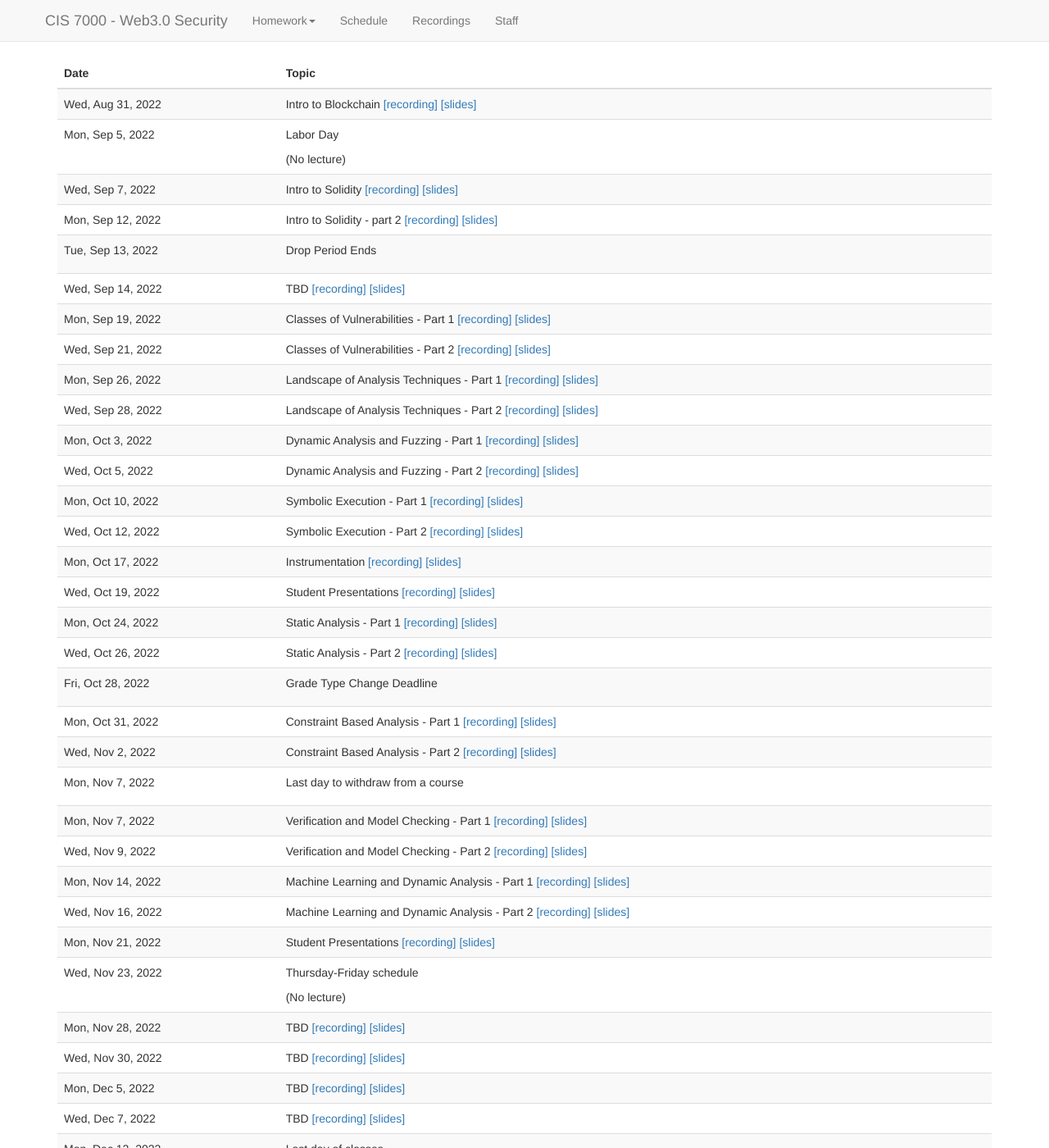
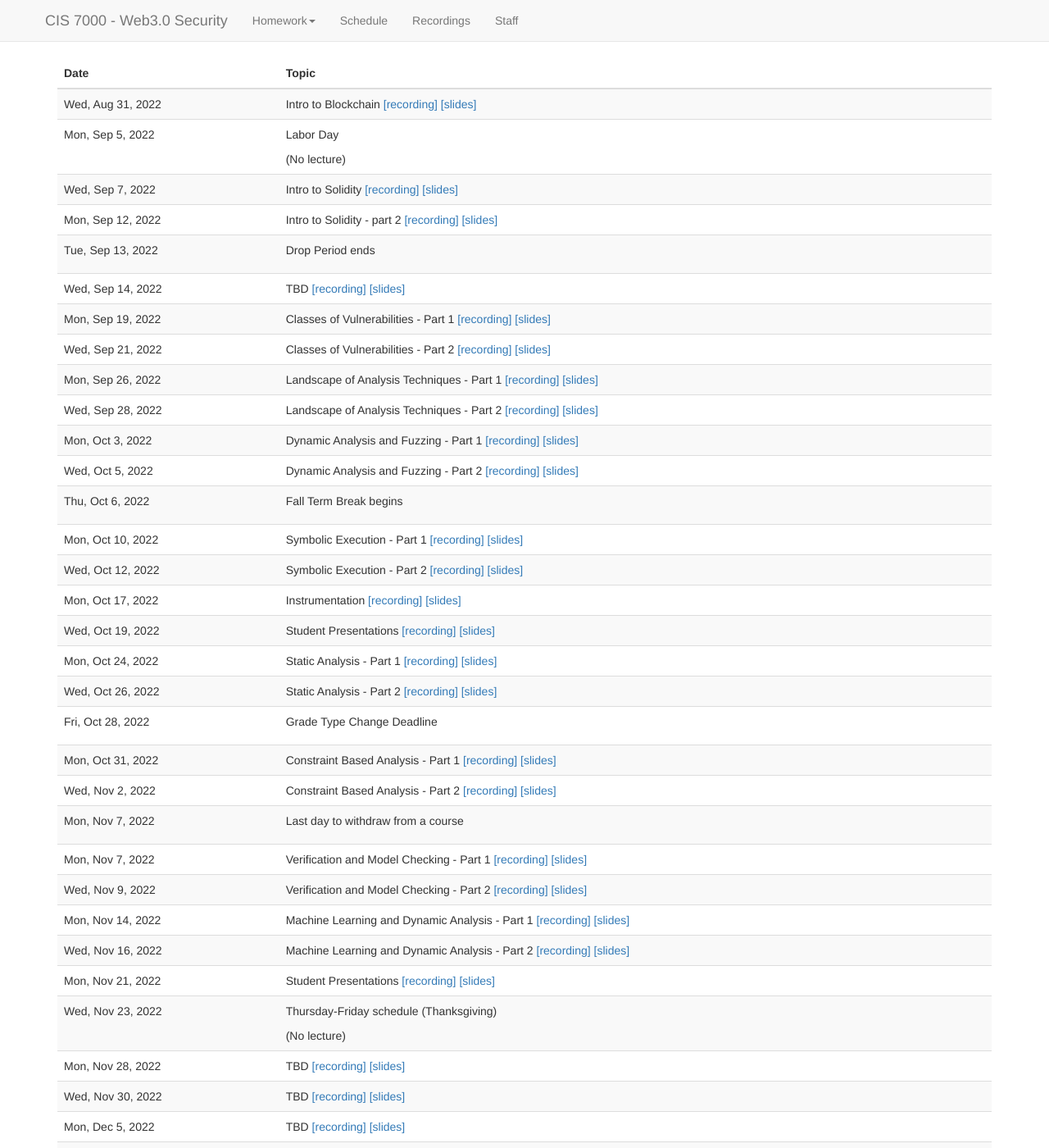
Before and after one commit to web3-security-class/web3-security-class.github.io, a Jekyll site: the page built from schedule.md, in a window 1280 px wide and 1400 px high. Shown: the whole window at 82% size. Built offline with Jekyll 4.4.1, drawn with Linux system fonts in a browser that asks for light colours; nearby versions of some CDN libraries; a script that is not in the unit is left out; some of the changed text lies outside the part shown.

Commit message:
tweaks to university calendar events

```diff
--- a/_data/university_calendar.yaml
+++ b/_data/university_calendar.yaml
@@ -4,7 +4,11 @@
   type: no_lecture
 -
   date: 2022-9-13
-  title: Drop Period Ends
+  title: Drop Period ends
+  type: university_calendar
+-
+  date: 2022-10-06
+  title: Fall Term Break begins
   type: university_calendar
 -
   date: 2022-10-28
@@ -16,9 +20,5 @@
   type: university_calendar
 -
   date: 2022-11-23
-  title: Thursday-Friday schedule
+  title: Thursday-Friday schedule (Thanksgiving)
   type: no_lecture
--
-  date: 2022-12-12
-  title: Last day of classes
-  type: university_calendar
```
